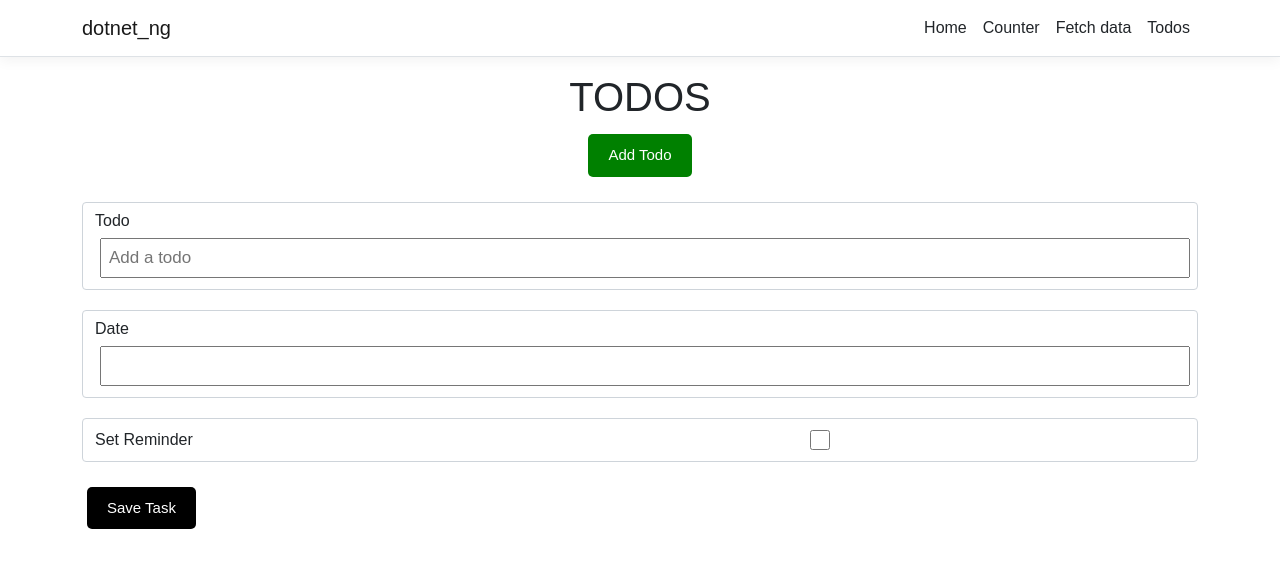
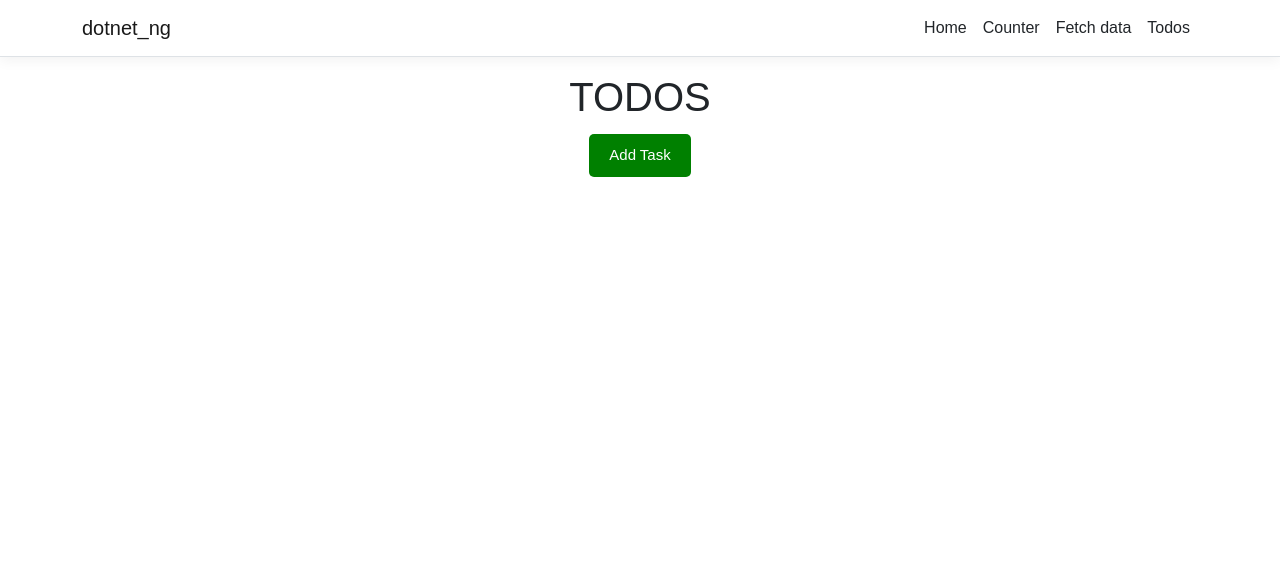
Before and after one commit to Dj-Viking/dotnet-ng, an Angular app in the folder ClientApp/: page /todo-list in a window 1280 px wide. Shown: the top 568 px of the page. Built offline with nearby package versions, Linux system fonts and the light colour scheme.

Commit message:
changed service URLs, might have to configure the context URLs differently, able to show and hide the add todo form with a uiservice

```diff
--- a/ClientApp/src/app/components/add-todo-form/add-todo-form.component.html
+++ b/ClientApp/src/app/components/add-todo-form/add-todo-form.component.html
@@ -1,4 +1,5 @@
 <form
+  *ngIf="showAddTodo"
   class="add-form"
   (ngSubmit)="onSubmit()"
 >
--- a/ClientApp/src/app/components/add-todo-form/add-todo-form.component.ts
+++ b/ClientApp/src/app/components/add-todo-form/add-todo-form.component.ts
@@ -1,24 +1,38 @@
-import { Component, OnInit, Output, EventEmitter } from '@angular/core';
+import { Component, OnInit, Output, EventEmitter, OnDestroy } from '@angular/core';
+import { Subscription } from 'rxjs';
 import { Todo } from 'src/Todo';
-
+import { UiService } from 'src/app/services/ui.service';
 
 @Component({
     selector: 'app-add-todo-form',
     templateUrl: './add-todo-form.component.html',
     styleUrls: ['./add-todo-form.component.css']
 })
-export class AddTodoFormComponent implements OnInit {
+// TODO: convert due_date into a calendar which outputs a date string that can be
+// applied to a DateTime type on the backend server
+// and post the new TODO in a format that works with
+// saving dates to the MYSQL database
+export class AddTodoFormComponent implements OnInit, OnDestroy {
     @Output() onAddTodo: EventEmitter<Todo> = new EventEmitter();
-    todo_text: string = "";
-    // TODO: convert into a calendar
-    // and post the new TODO in a format that works with
-    // saving dates to the MYSQL database
-    due_date: string = "";
-    reminder: boolean = false;
+    public todo_text: string = "";
+    public due_date: string = "";
+    public reminder: boolean = false;
+    public showAddTodo!: boolean;
+    public subscription!: Subscription;
 
-    constructor() { }
+    constructor(private uiService: UiService) {
+        this.subscription = this.uiService
+            .onToggle()
+            .subscribe(value => {
+                this.showAddTodo = value;
+            });
+    }
 
     ngOnInit(): void {
+    }
+
+    ngOnDestroy(): void {
+        this.subscription.unsubscribe();
     }
 
     onSubmit(): void {
@@ -29,7 +43,8 @@ export class AddTodoFormComponent implements OnInit {
         };
         console.log("todo here", todo);
 
-
+        //emit the todo object to the parent element which handles
+        // rendering new todo elements
         this.onAddTodo.emit(todo);
 
         //clear the form
--- a/ClientApp/src/app/components/todos-form-toggle-button/todos-form-toggle-button.component.html
+++ b/ClientApp/src/app/components/todos-form-toggle-button/todos-form-toggle-button.component.html
@@ -1,6 +1,7 @@
 <button
   class="btn"
   [ngStyle]="{ 'background-color': color, 'color': 'white' }"
+  (click)="onClick()"
 >
   {{ text }}
 </button>
--- a/ClientApp/src/app/components/todos-form-toggle-button/todos-form-toggle-button.component.ts
+++ b/ClientApp/src/app/components/todos-form-toggle-button/todos-form-toggle-button.component.ts
@@ -1,4 +1,4 @@
-import { Component, OnInit, Input } from '@angular/core';
+import { Component, OnInit, Input, Output, EventEmitter } from '@angular/core';
 
 @Component({
     selector: 'app-todos-form-toggle-button',
@@ -8,10 +8,15 @@ import { Component, OnInit, Input } from '@angular/core';
 export class TodosFormToggleButtonComponent implements OnInit {
     @Input() color!: string;
     @Input() text!: string;
+    @Output() btnClick = new EventEmitter();
 
     constructor() { }
 
     ngOnInit(): void {
     }
 
+    onClick(): void {
+        console.log('dkfjkdjfdj');
+        this.btnClick.emit();
+    }
 }
--- a/ClientApp/src/app/components/todos-header/todos-header.component.html
+++ b/ClientApp/src/app/components/todos-header/todos-header.component.html
@@ -1,7 +1,8 @@
 <header>
   <h1>{{title}}</h1>
   <app-todos-form-toggle-button
-    color="green"
-    text="Add Todo"
+    color="{{showAddTask ? 'red': 'green'}}"
+    text="{{showAddTask ? 'Close': 'Add Task'}}"
+    (btnClick)="toggleAddTodo()"
   ></app-todos-form-toggle-button>
 </header>
--- a/ClientApp/src/app/components/todos-header/todos-header.component.ts
+++ b/ClientApp/src/app/components/todos-header/todos-header.component.ts
@@ -1,4 +1,6 @@
 import { Component, OnInit } from '@angular/core';
+import { Subscription } from 'rxjs';
+import { UiService } from 'src/app/services/ui.service';
 
 @Component({
     selector: 'app-todos-header',
@@ -7,9 +9,21 @@ import { Component, OnInit } from '@angular/core';
 })
 export class TodosHeaderComponent implements OnInit {
     public title: string = "TODOS"
-    constructor() { }
+    public showAddTask: boolean = false;
+    public subscription!: Subscription;
+    constructor(private uiService: UiService) {
+        this.subscription = this.uiService
+            .onToggle()
+            .subscribe(value => {
+                this.showAddTask = value;
+            });
+    }
 
     ngOnInit(): void {
     }
 
+    toggleAddTodo(): void {
+        // console.log("header toggle add todo on the emitted button click from child component");
+        this.uiService.toggleAddTodo();
+    }
 }
--- /dev/null
+++ b/ClientApp/src/app/services/ui.service.ts
@@ -0,0 +1,21 @@
+import { Injectable } from '@angular/core';
+import { Observable, Subject } from 'rxjs';
+
+@Injectable({
+    providedIn: 'root'
+})
+export class UiService {
+    private showAddTodo: boolean = false;
+    private subject = new Subject<boolean>();
+
+    constructor() { }
+
+    toggleAddTodo(): void {
+        this.showAddTodo = !this.showAddTodo;
+        this.subject.next(this.showAddTodo);
+    }
+
+    onToggle(): Observable<boolean> {
+        return this.subject.asObservable();
+    }
+}
```
Also changed, not shown: 1 other file (tests, documents, lock files or other folders).
